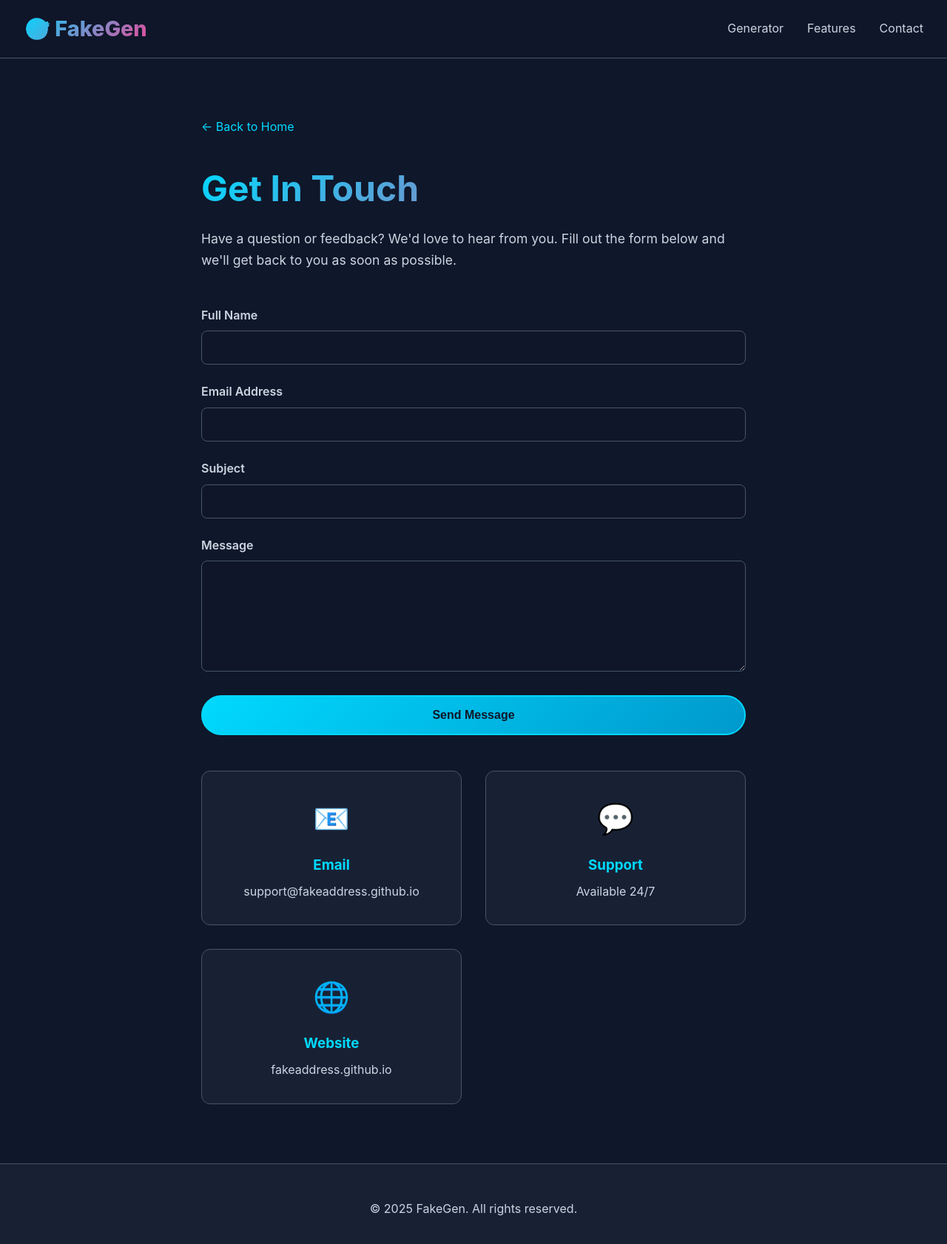
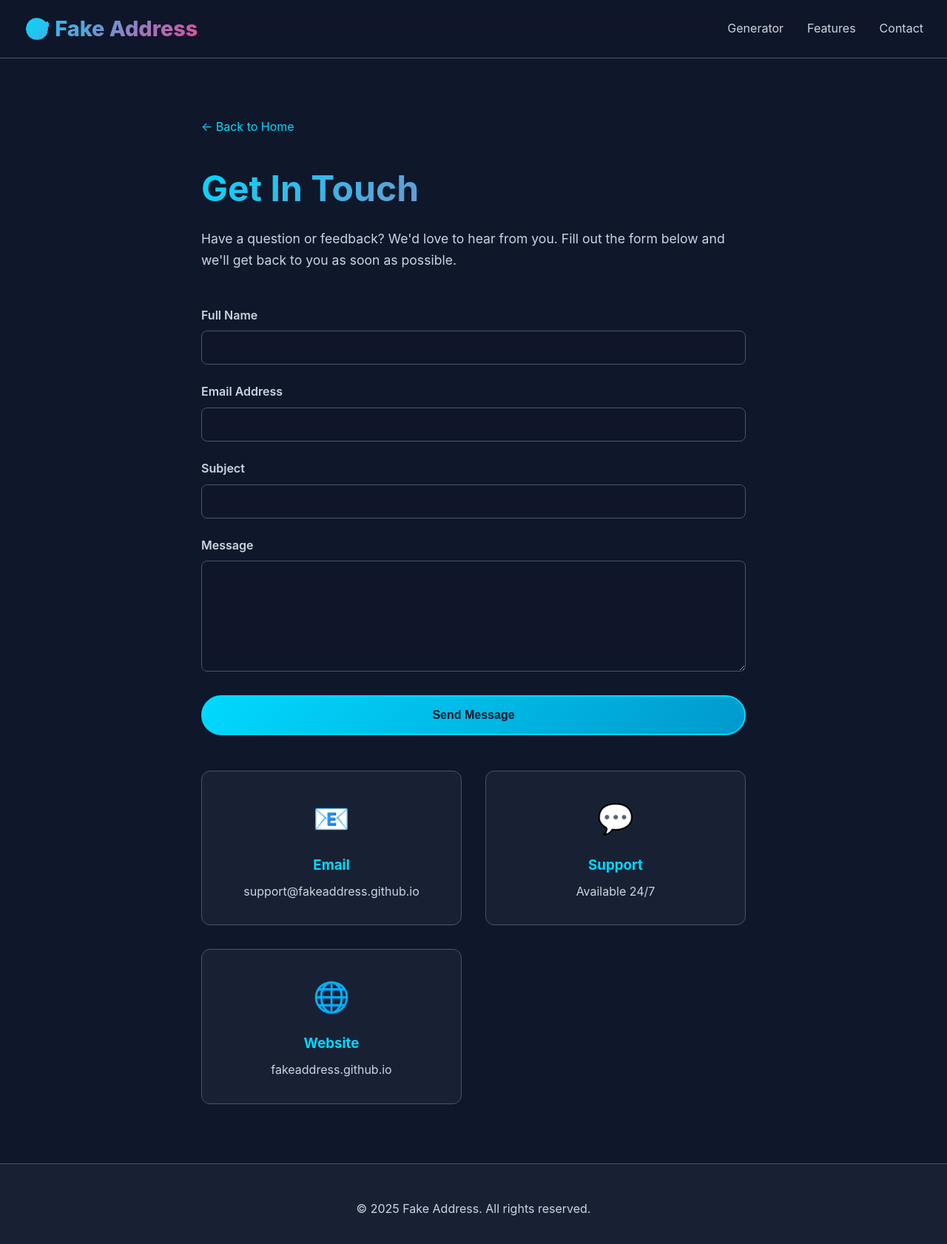
Before and after one commit to fakeaddress/fakeaddress.github.io, a plain HTML site: page contact.html in a window 1280 px wide. Shown: the whole page at 74% size. Drawn offline with Linux system fonts and the light colour scheme.

Commit message:
Update contact.html

```diff
--- a/contact.html
+++ b/contact.html
@@ -228,7 +228,7 @@
 <body>
     <header>
         <nav>
-            <a href="index.html" class="logo">🎯 FakeGen</a>
+            <a href="index.html" class="logo">🎯 Fake Address</a>
             <ul class="nav-links">
                 <li><a href="index.html#generator">Generator</a></li>
                 <li><a href="index.html#features">Features</a></li>
@@ -287,7 +287,7 @@
     </div>
 
     <footer>
-        <p>&copy; 2025 FakeGen. All rights reserved.</p>
+        <p>&copy; 2025 Fake Address. All rights reserved.</p>
     </footer>
 </body>
 </html>
```
